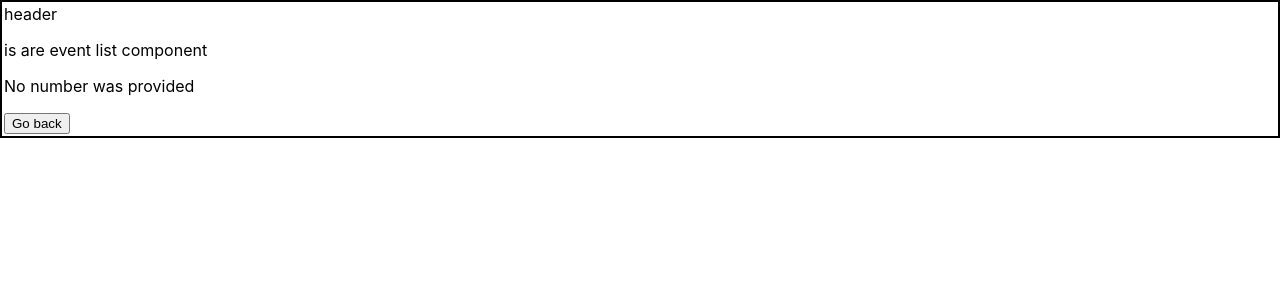
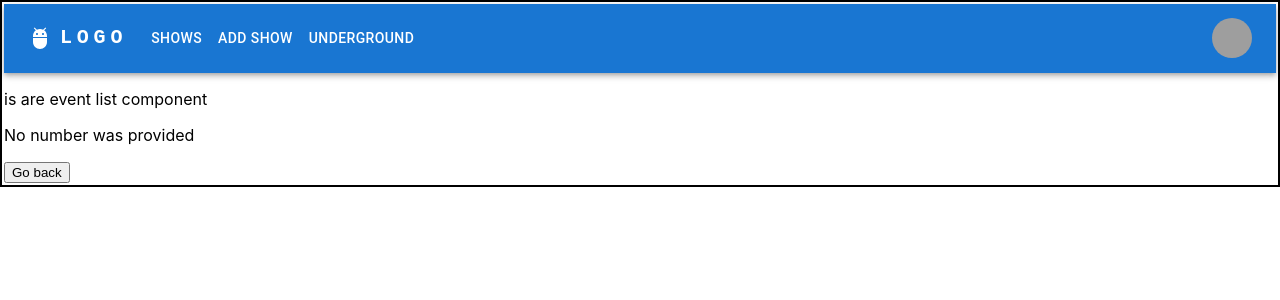
Before and after one commit to GoodNightCouchSide/gncs-app, a React (Create React App) app: page /eventList in a window 1280 px wide. Shown: the top 300 px of the page. Built offline with nearby package versions, Linux system fonts and the light colour scheme; grey boxes are pictures that could not be loaded.

Commit message:
add marterial ui app bar

```diff
--- a/package.json
+++ b/package.json
@@ -5,6 +5,7 @@
   "dependencies": {
     "@emotion/react": "^11.10.5",
     "@emotion/styled": "^11.10.5",
+    "@mui/icons-material": "^5.11.0",
     "@mui/material": "^5.10.16",
     "@reduxjs/toolkit": "^1.9.0",
     "@testing-library/jest-dom": "^5.16.5",
@@ -28,6 +29,7 @@
     "test": "craco test",
     "eject": "craco eject"
   },
+  "proxy": "http://localhost:3333",
   "browserslist": {
     "production": [
       ">0.2%",
--- a/src/App.tsx
+++ b/src/App.tsx
@@ -1,15 +1,20 @@
+import React from 'react'
 import '@/assets/scss/App.css'
 import { BrowserRouter, Route, Routes, Navigate } from 'react-router-dom'
 import EventListPage from '@/pages/EventListPage'
 import MainLayout from '@/layouts/MainLayout'
 import NotFoundPage from '@/pages/NotFoundPage'
+import AddEventPage from './pages/AddEventPage'
+import UndergroundPage from './pages/UndergroundPage'
 
-function App() {
+const App: React.FunctionComponent = () => {
   return (
     <BrowserRouter>
       <Routes>
         <Route path="*" element={<MainLayout />}>
           <Route index element={<Navigate replace to="/eventList" />} />
+          <Route path="addEvent" element={<AddEventPage />} />
+          <Route path="underground" element={<UndergroundPage />} />
           <Route path="eventList">
             <Route index element={<EventListPage />} />
             <Route path=":number" element={<EventListPage />} />
--- a/src/features/Header/Header.tsx
+++ b/src/features/Header/Header.tsx
@@ -1,7 +1,183 @@
-import React from 'react'
+import React, { useState } from 'react'
+import { Link as RouterLink } from 'react-router-dom'
 
-const Header = () => {
-  return <header>header</header>
+import AppBar from '@mui/material/AppBar'
+import Box from '@mui/material/Box'
+import Toolbar from '@mui/material/Toolbar'
+import IconButton from '@mui/material/IconButton'
+import Typography from '@mui/material/Typography'
+import Menu from '@mui/material/Menu'
+import MenuIcon from '@mui/icons-material/Menu'
+import Container from '@mui/material/Container'
+import Avatar from '@mui/material/Avatar'
+import Button from '@mui/material/Button'
+import Tooltip from '@mui/material/Tooltip'
+import MenuItem from '@mui/material/MenuItem'
+import AdbIcon from '@mui/icons-material/Adb'
+import { Link } from '@mui/material'
+
+const pages = [
+  {
+    title: 'Shows',
+    path: '/eventList'
+  },
+  {
+    title: 'Add Show',
+    path: '/addEvent'
+  },
+  {
+    title: 'Underground',
+    path: '/underground'
+  }
+]
+const settings = ['Profile', 'Account', 'Dashboard', 'Logout']
+
+const ResponsiveAppBar: React.FunctionComponent = () => {
+  const [anchorElNav, setAnchorElNav] = useState<null | HTMLElement>(null)
+  const [anchorElUser, setAnchorElUser] = useState<null | HTMLElement>(null)
+
+  const handleOpenNavMenu = (event: React.MouseEvent<HTMLElement>): void => {
+    setAnchorElNav(event.currentTarget)
+  }
+  const handleOpenUserMenu = (event: React.MouseEvent<HTMLElement>): void => {
+    setAnchorElUser(event.currentTarget)
+  }
+
+  const handleCloseNavMenu = (): void => {
+    setAnchorElNav(null)
+  }
+
+  const handleCloseUserMenu = (): void => {
+    setAnchorElUser(null)
+  }
+
+  return (
+    <AppBar position="static">
+      <Container maxWidth="xl">
+        <Toolbar disableGutters>
+          <AdbIcon sx={{ display: { xs: 'none', md: 'flex' }, mr: 1 }} />
+          <Typography
+            variant="h6"
+            noWrap
+            component="a"
+            href="/"
+            sx={{
+              mr: 2,
+              display: { xs: 'none', md: 'flex' },
+              fontFamily: 'monospace',
+              fontWeight: 700,
+              letterSpacing: '.3rem',
+              color: 'inherit',
+              textDecoration: 'none'
+            }}
+          >
+            LOGO
+          </Typography>
+
+          <Box sx={{ flexGrow: 1, display: { xs: 'flex', md: 'none' } }}>
+            <IconButton
+              size="large"
+              aria-label="account of current user"
+              aria-controls="menu-appbar"
+              aria-haspopup="true"
+              onClick={handleOpenNavMenu}
+              color="inherit"
+            >
+              <MenuIcon />
+            </IconButton>
+            <Menu
+              id="menu-appbar"
+              anchorEl={anchorElNav}
+              anchorOrigin={{
+                vertical: 'bottom',
+                horizontal: 'left'
+              }}
+              keepMounted
+              transformOrigin={{
+                vertical: 'top',
+                horizontal: 'left'
+              }}
+              open={Boolean(anchorElNav)}
+              onClose={handleCloseNavMenu}
+              sx={{
+                display: { xs: 'block', md: 'none' }
+              }}
+            >
+              {pages.map((page, index) => (
+                <MenuItem key={`${page.title}-${index}`} onClick={handleCloseNavMenu}>
+                  <Link textAlign="center" component={RouterLink} to={page.path} underline="none">
+                    {page.title}
+                  </Link>
+                </MenuItem>
+              ))}
+            </Menu>
+          </Box>
+          <AdbIcon sx={{ display: { xs: 'flex', md: 'none' }, mr: 1 }} />
+          <Typography
+            variant="h5"
+            noWrap
+            component="a"
+            href=""
+            sx={{
+              mr: 2,
+              display: { xs: 'flex', md: 'none' },
+              flexGrow: 1,
+              fontFamily: 'monospace',
+              fontWeight: 700,
+              letterSpacing: '.3rem',
+              color: 'inherit',
+              textDecoration: 'none'
+            }}
+          >
+            LOGO
+          </Typography>
+          <Box sx={{ flexGrow: 1, display: { xs: 'none', md: 'flex' } }}>
+            {pages.map((page, index) => (
+              <Button
+                key={`${page.title}-${index}`}
+                onClick={handleCloseNavMenu}
+                sx={{ my: 2, color: 'white', display: 'block' }}
+                component={RouterLink}
+                to={page.path}
+              >
+                {page.title}
+              </Button>
+            ))}
+          </Box>
+
+          <Box sx={{ flexGrow: 0 }}>
+            <Tooltip title="Open settings">
+              <IconButton onClick={handleOpenUserMenu} sx={{ p: 0 }}>
+                <Avatar alt="Remy Sharp" src="/static/images/avatar/2.jpg" />
+              </IconButton>
+            </Tooltip>
+            <Menu
+              sx={{ mt: '45px' }}
+              id="menu-appbar"
+              anchorEl={anchorElUser}
+              anchorOrigin={{
+                vertical: 'top',
+                horizontal: 'right'
+              }}
+              keepMounted
+              transformOrigin={{
+                vertical: 'top',
+                horizontal: 'right'
+              }}
+              open={Boolean(anchorElUser)}
+              onClose={handleCloseUserMenu}
+            >
+              {settings.map((setting) => (
+                <MenuItem key={setting} onClick={handleCloseUserMenu}>
+                  <Typography textAlign="center">{setting}</Typography>
+                </MenuItem>
+              ))}
+            </Menu>
+          </Box>
+        </Toolbar>
+      </Container>
+    </AppBar>
+  )
 }
 
-export default Header
+export default ResponsiveAppBar
--- a/src/features/user/userSlice.ts
+++ b/src/features/user/userSlice.ts
@@ -26,6 +26,6 @@ export const userSlice = createSlice({
 
 export const { loginUser } = userSlice.actions
 
-export const selectUser = (state: RootState) => state.user
+export const selectUser = (state: RootState): UserState => state.user
 
 export default userSlice.reducer
--- a/src/layouts/MainLayout.tsx
+++ b/src/layouts/MainLayout.tsx
@@ -2,9 +2,9 @@ import React from 'react'
 import { Outlet } from 'react-router-dom'
 import Header from '../features/Header'
 
-export interface IMainLayoutProps {}
+// export interface IMainLayoutProps {}
 
-const MainLayout: React.FunctionComponent<IMainLayoutProps> = (props) => {
+const MainLayout: React.FunctionComponent = () => {
   return (
     <main style={{ border: 2, padding: 2, borderColor: 'black', borderStyle: 'solid' }}>
       <Header />
--- /dev/null
+++ b/src/pages/AddEventPage.tsx
@@ -0,0 +1,9 @@
+import React from 'react'
+
+// interface IAddEventProps {}
+
+const AddEventPage: React.FunctionComponent = () => {
+  return <div>add new Event</div>
+}
+
+export default AddEventPage
--- a/src/pages/NotFoundPage.tsx
+++ b/src/pages/NotFoundPage.tsx
@@ -1,8 +1,8 @@
 import React from 'react'
 
-interface INotFoundProps {}
+// interface INotFoundProps {}
 
-const NotFoundPage: React.FunctionComponent<INotFoundProps> = (props) => {
+const NotFoundPage: React.FunctionComponent = () => {
   return <div>Page not found!</div>
 }
 
--- /dev/null
+++ b/src/pages/UndergroundPage.tsx
@@ -0,0 +1,9 @@
+import React from 'react'
+
+// interface IUndergroundProps {}
+
+const UndergroundPage: React.FunctionComponent = () => {
+  return <div>Underground page</div>
+}
+
+export default UndergroundPage
--- a/src/reportWebVitals.ts
+++ b/src/reportWebVitals.ts
@@ -1,8 +1,8 @@
 import { ReportHandler } from 'web-vitals'
 
-const reportWebVitals = (onPerfEntry?: ReportHandler) => {
-  if (onPerfEntry && onPerfEntry instanceof Function) {
-    import('web-vitals').then(({ getCLS, getFID, getFCP, getLCP, getTTFB }) => {
+const reportWebVitals = (onPerfEntry?: ReportHandler): void => {
+  if (onPerfEntry != null && onPerfEntry instanceof Function) {
+    void import('web-vitals').then(({ getCLS, getFID, getFCP, getLCP, getTTFB }) => {
       getCLS(onPerfEntry)
       getFID(onPerfEntry)
       getFCP(onPerfEntry)
```
Also changed, not shown: 2 other files (tests, documents, lock files or other folders).
